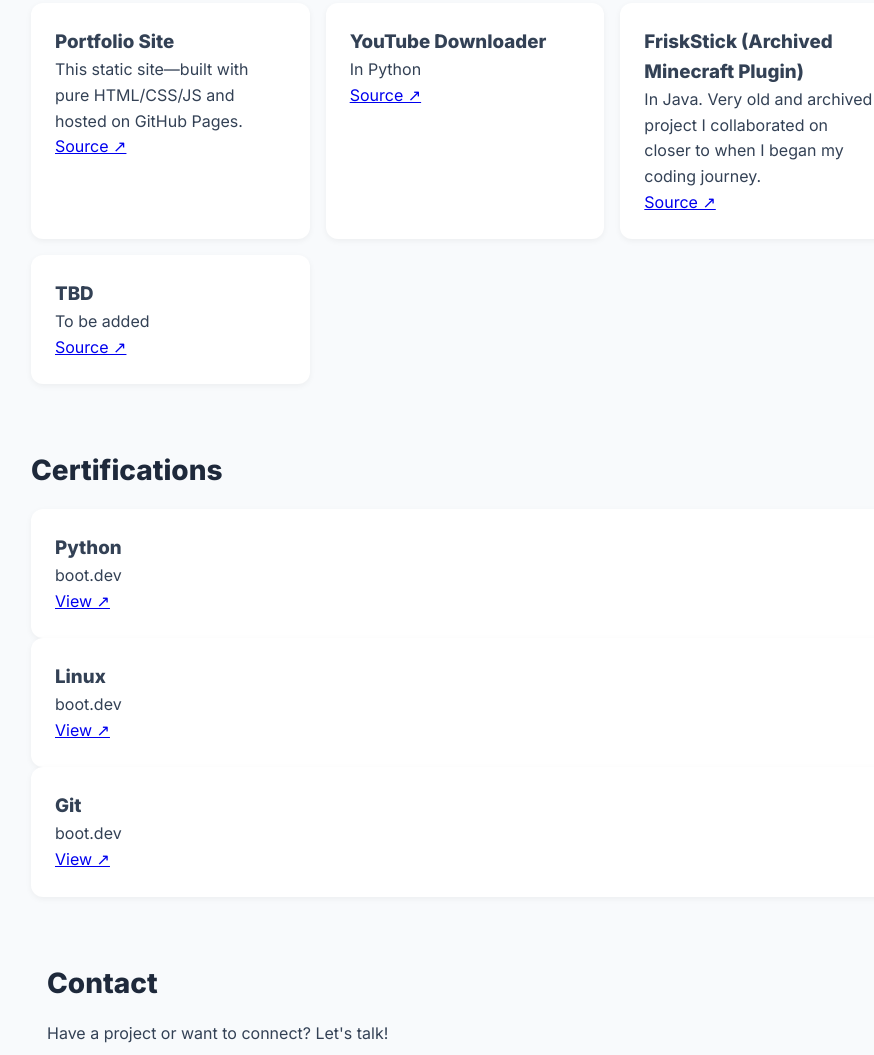
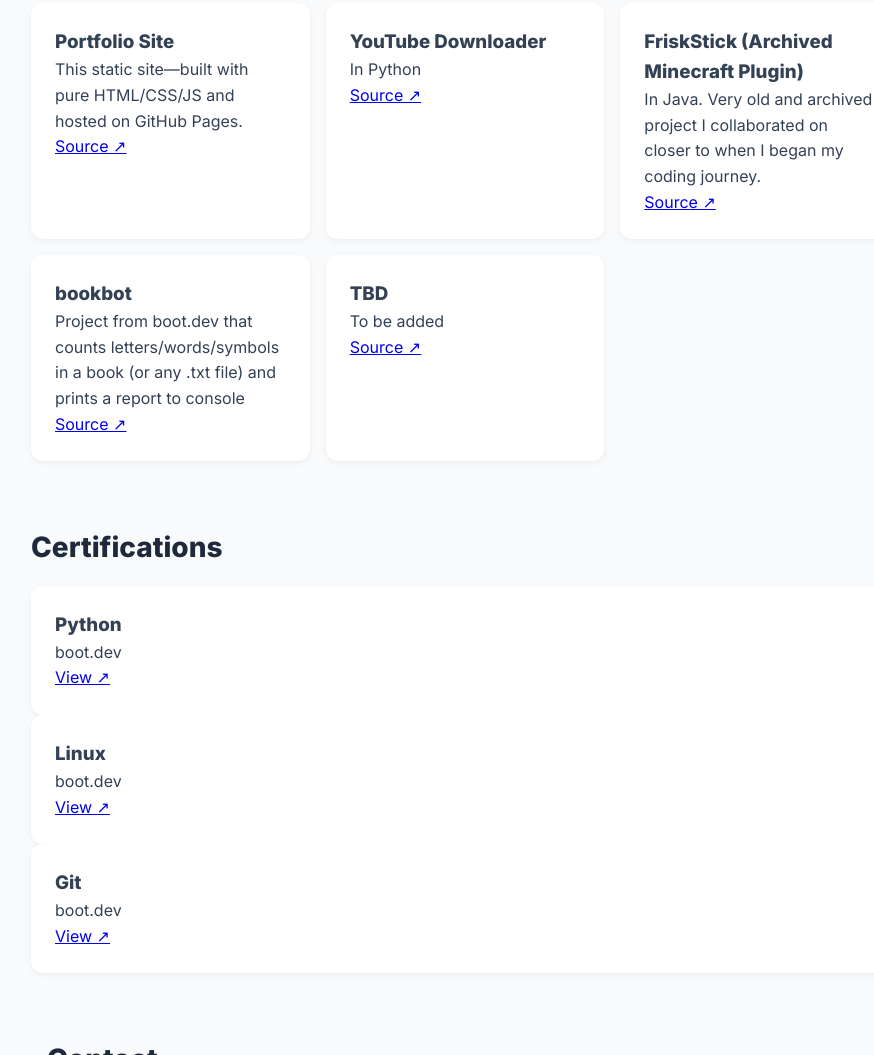
Before and after one commit to domingomesa/domingomesa.github.io, a plain HTML site: page index.html in a window 1280 px wide. Shown: the part 1144-2199 px from the top of the page, without its empty margins (175-1049 px from the left). Drawn offline with Linux system fonts and the light colour scheme.

Commit message:
added a project

```diff
--- a/index.html
+++ b/index.html
@@ -95,6 +95,11 @@
                 <a href="https://github.com/domingomesa/FriskStick" target="_blank">Source ↗︎</a>
             </div>
             <div class="card">
+                <h3>bookbot</h3>
+                <p>Project from boot.dev that counts letters/words/symbols in a book (or any .txt file) and prints a report to console</p>
+                <a href="https://github.com/domingomesa/bookbot" target="_blank">Source ↗︎</a>
+            </div>
+            <div class="card">
                 <h3>TBD</h3>
                 <p>To be added</p>
                 <a href="https://github.com/domingomesa/" target="_blank">Source ↗︎</a>
```
